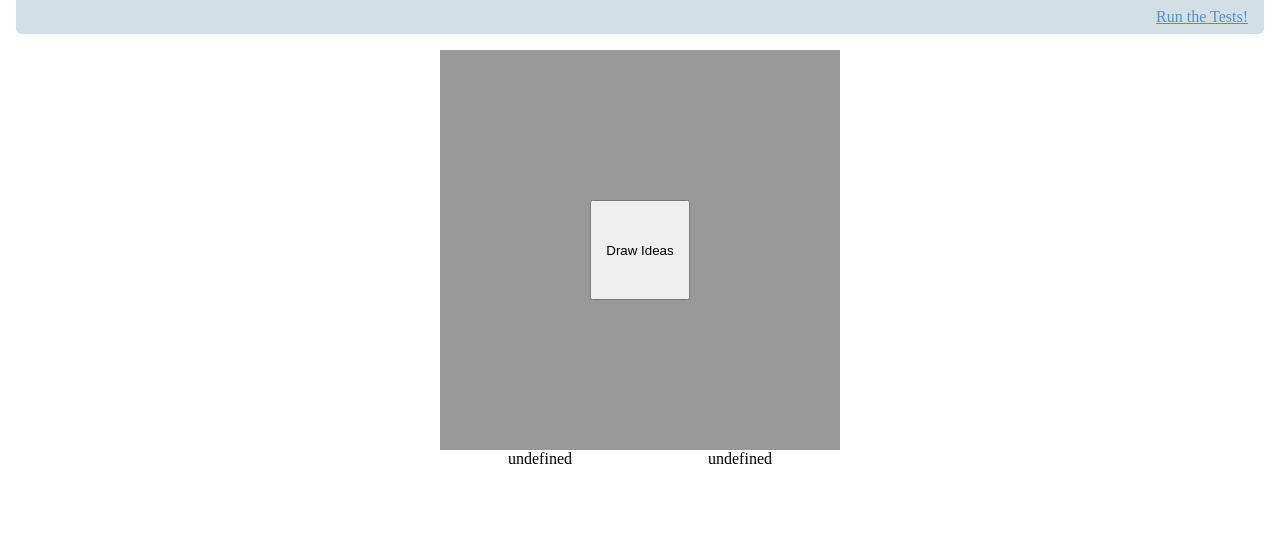
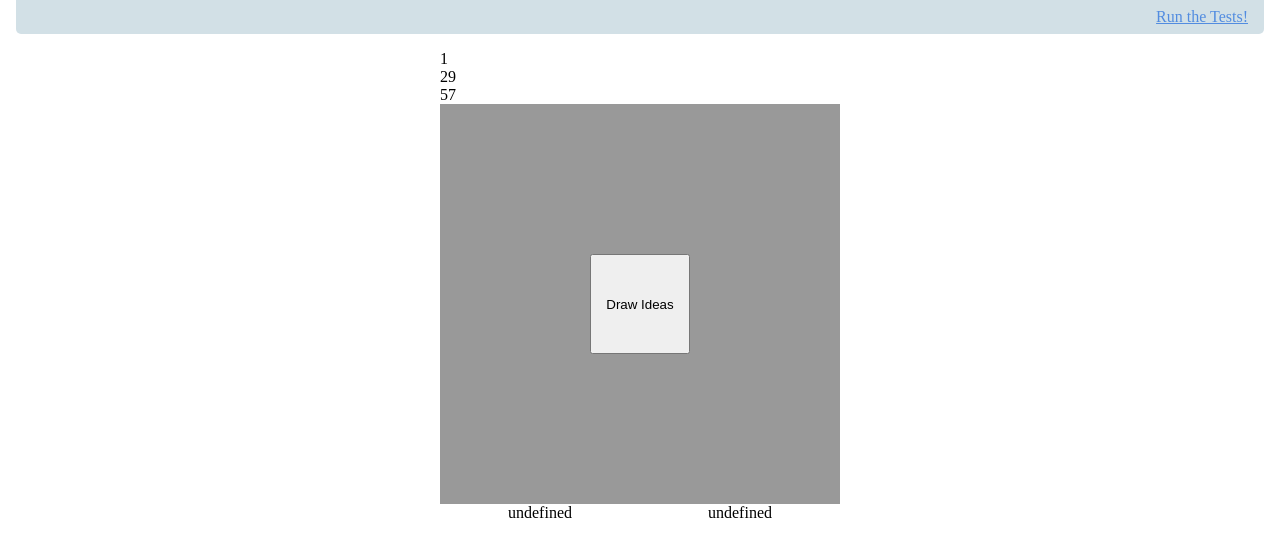
Before and after one commit to Shikaga/WastebasketOfBrokenDreams, a plain HTML site: page index.html in a window 1280 px wide. Both pictures are taken after a click on the button "Draw Ideas". Drawn offline with Linux system fonts and the light colour scheme.

Commit message:
Added basic timer

```diff
--- a/index.html
+++ b/index.html
@@ -8,8 +8,13 @@
 	<body>
 		<div id="testbar"><a class="testbar" href="test/test.html" target="_blank">Run the Tests!</a></div>
 		<div id="main">
+			<div id="time">
+				<div id="hours"></div>
+				<div id="minutes"></div>
+				<div id="seconds"></div>
+			</div>
 			<div id="wastebasket">
-				<button id="drawIdeasButton" onclick="setWords()">Draw Ideas</button>
+				<button id="drawIdeasButton" onclick="ReadySetArt()">Draw Ideas</button>
 			</div>
 			<div id="idea1" class="idea"></div><div id="idea2" class="idea"></div>
 		</div>
--- a/js/main.js
+++ b/js/main.js
@@ -16,7 +16,35 @@ function setWordsToDivs(div1, div2) {
 	)
 }
 
-function setWords() {
-	console.log("Winner!");
+function ReadySetArt() {
 	setWordsToDivs(document.getElementById("idea1"), document.getElementById("idea2"));
+	var timer = new Timer();
+	timer.startTimer();
+	var hoursDiv = document.getElementById("hours");
+	var minutesDiv = document.getElementById("minutes");
+	var secondsDiv = document.getElementById("seconds");
+	setInterval(function() {
+		var time = timer.getTimeRemaining();
+		hoursDiv.innerHTML = time.hours;
+		minutesDiv.innerHTML = time.minutes;
+		secondsDiv.innerHTML = time.seconds;
+	}, 50);
 }
+
+var Timer = function() {
+
+	this.timeStarted;
+	this.millisecondsIn90Minutes = 1000 * 60 * 90;
+}
+
+Timer.prototype.startTimer = function() {
+		this.timeStarted = new Date().getTime();
+	}
+
+Timer.prototype.getTimeRemaining = function() {
+	var timeRemaining = this.timeStarted + this.millisecondsIn90Minutes - new Date().getTime();
+	var hours = Math.floor(timeRemaining/1000 / 3600);
+	var minutes = Math.floor((timeRemaining/1000- (hours * 3600)) / 60);
+	var seconds = Math.floor(timeRemaining/1000 % 60);
+	return {hours: hours, minutes: minutes, seconds: seconds};
+}
```
